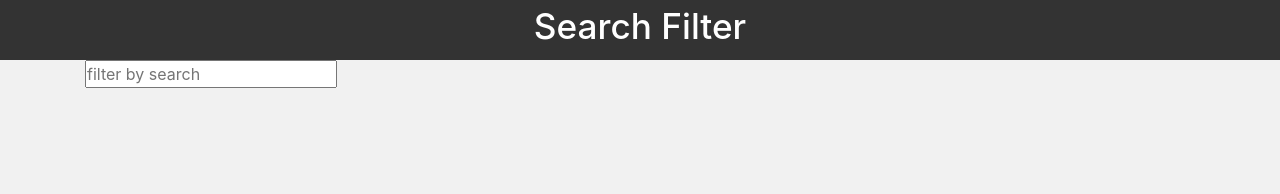
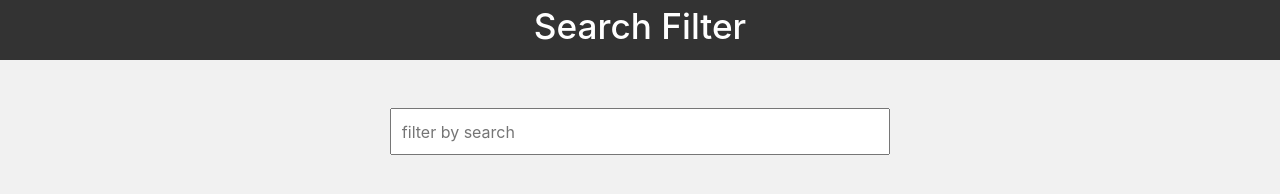
Before and after one commit to marcalramosweb/live-search, a website: page index.html in a window 1280 px wide. Drawn offline with nearby package versions, Linux system fonts and the light colour scheme.

Commit message:
body section

```diff
--- a/components/_element.scss
+++ b/components/_element.scss
@@ -3,4 +3,12 @@
 #search{
     width: 100%;
     height: auto;
+    text-align: center;
 }
+
+#filter-search{
+    width: 45%;
+    margin:3rem auto;
+    display: block;
+    padding: .6rem;
+}
--- a/index.html
+++ b/index.html
@@ -20,6 +20,11 @@
         <div id="search clearFix">
             <input type="text" placeholder="filter by search" id="filter-search">
         </div>
+
+
+        <div id="gallery">
+
+        </div>
     </div>
 </div>
 
```
Also changed, not shown: css/style.css.
